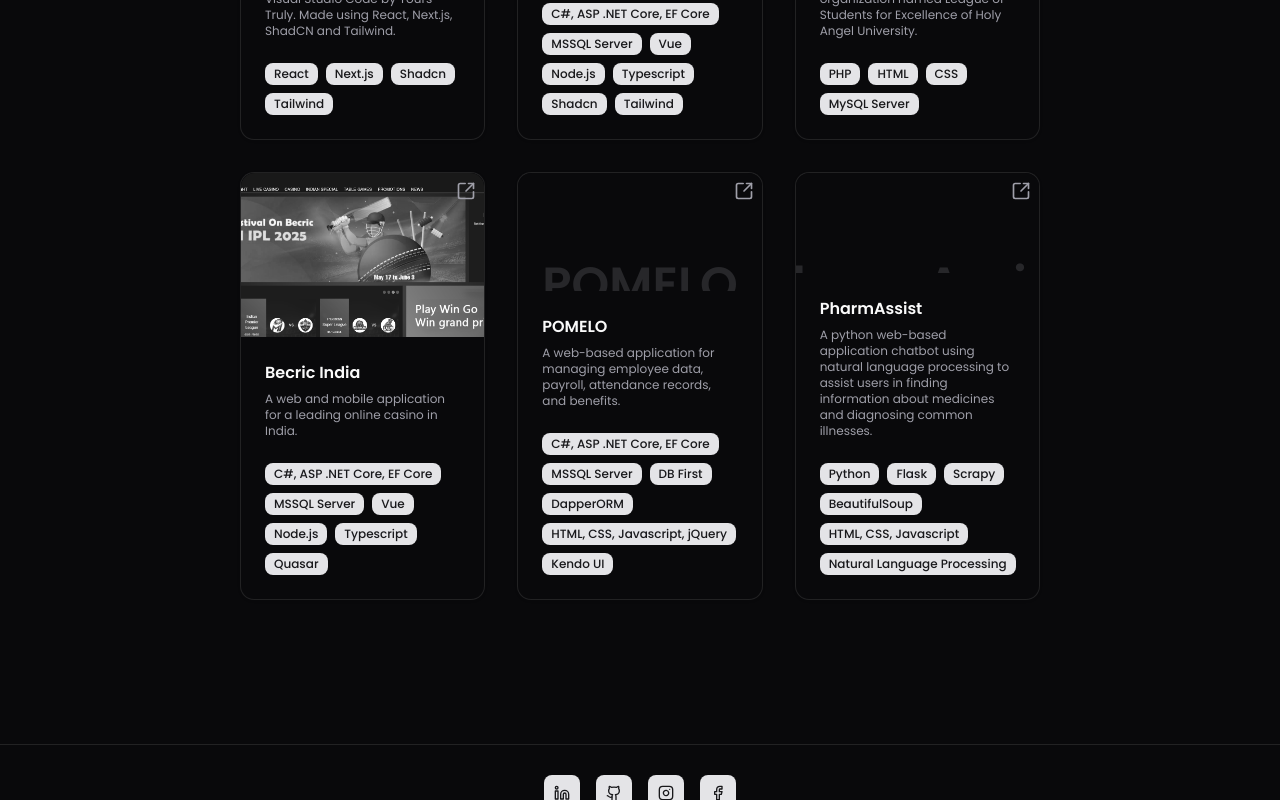
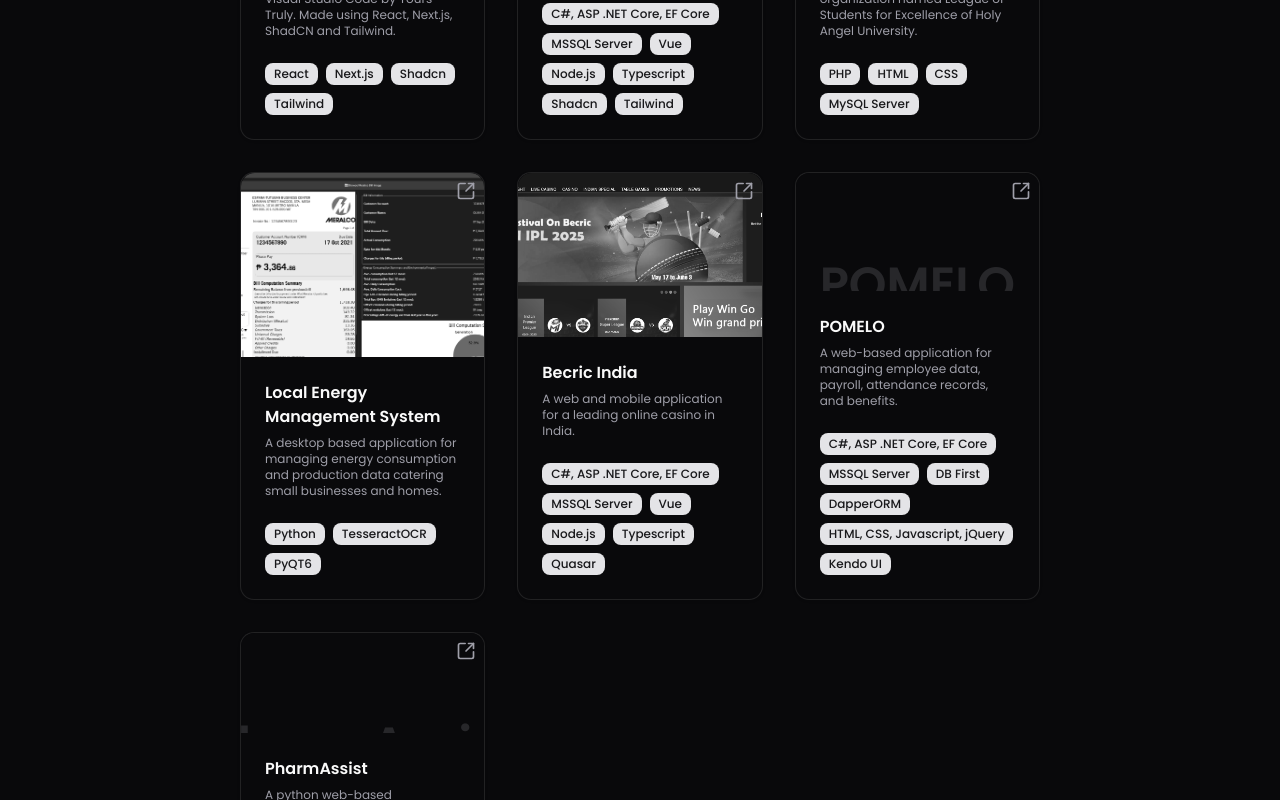
Before and after one commit to jerezorayle/jeo-portfolio, a Next.js app: page /works in a window 1280 px wide. Shown: the part 469-1269 px from the top of the page. Built offline with nearby package versions, Linux system fonts and the light colour scheme.

Commit message:
Updated Links on Works Page

```diff
--- a/src/app/works/page.tsx
+++ b/src/app/works/page.tsx
@@ -47,6 +47,13 @@
         href: "https://github.com/jjjimenez100/LSE-HAU-Portal"
     },
     {
+        title: "Local Energy Management System",
+        description:
+            "A desktop based application for managing energy consumption and production data catering small businesses and homes.",
+        image: "/works-meralco.png",
+        tech: ["Python", "TesseractOCR", "PyQT6"],
+    },
+    {
         title: "Becric India",
         description:
             "A web and mobile application for a leading online casino in India.",
@@ -59,7 +66,6 @@
             "Typescript",
             "Quasar",
         ],
-        href: "https://www.becric.com",
     },
     {
         title: "POMELO",
```
Also changed, not shown: public/works-meralco.png (added).
